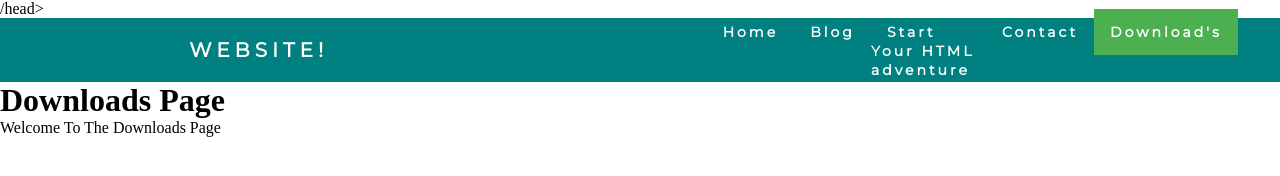
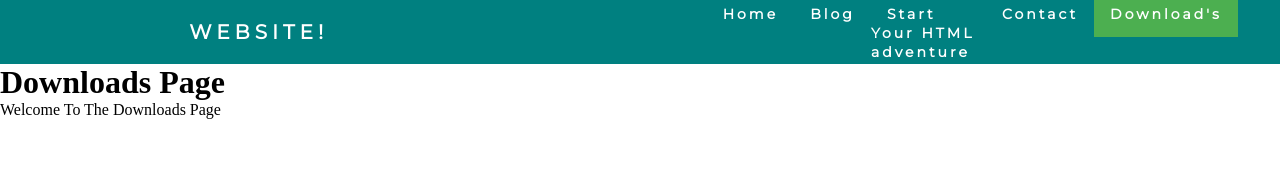
Before and after one commit to CooperDActor-bytes/mywebpage, a plain HTML site: page downloads.html in a window 1280 px wide. Drawn offline with Linux system fonts and the light colour scheme.

Commit message:
Update downloads.html

```diff
--- a/downloads.html
+++ b/downloads.html
@@ -1,7 +1,7 @@
 <!DOCTYPE html>
 <html>
 <body>
-/head>
+</head>
 
   <body>
 </style>
```
